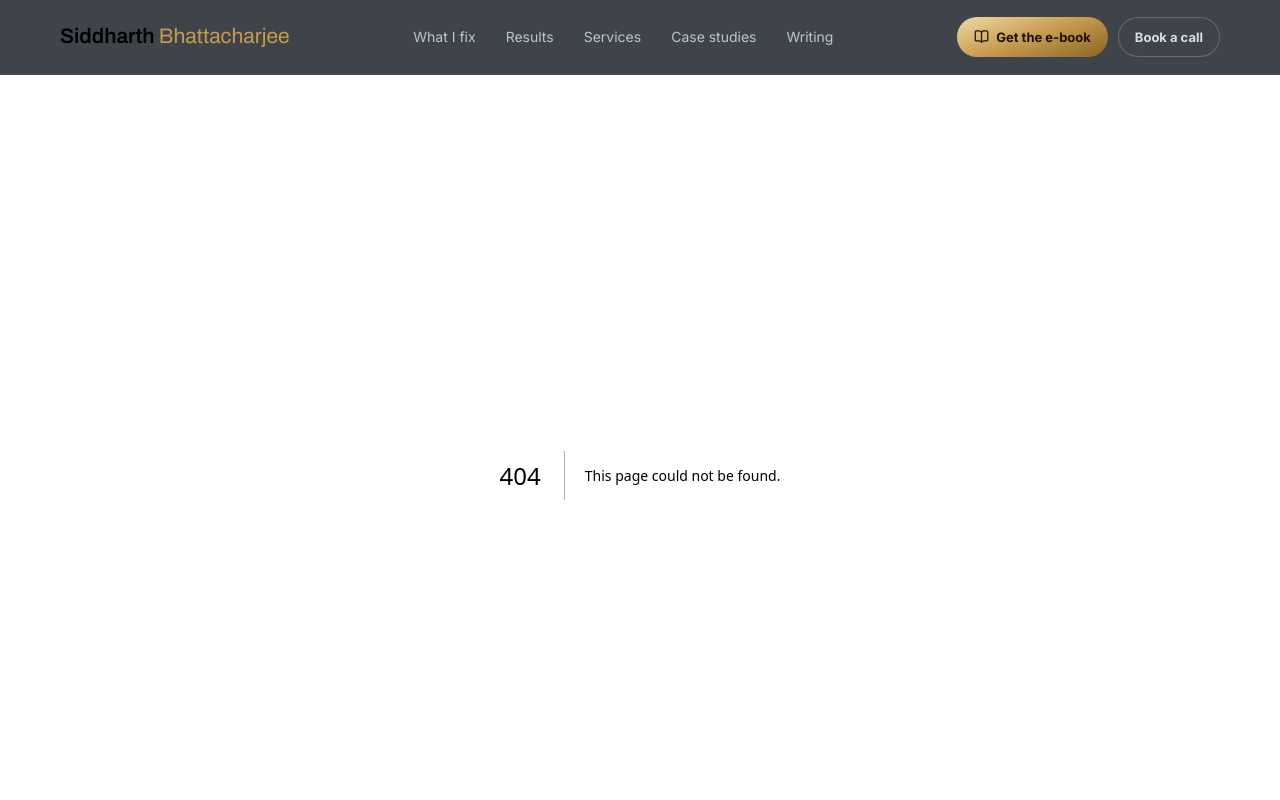
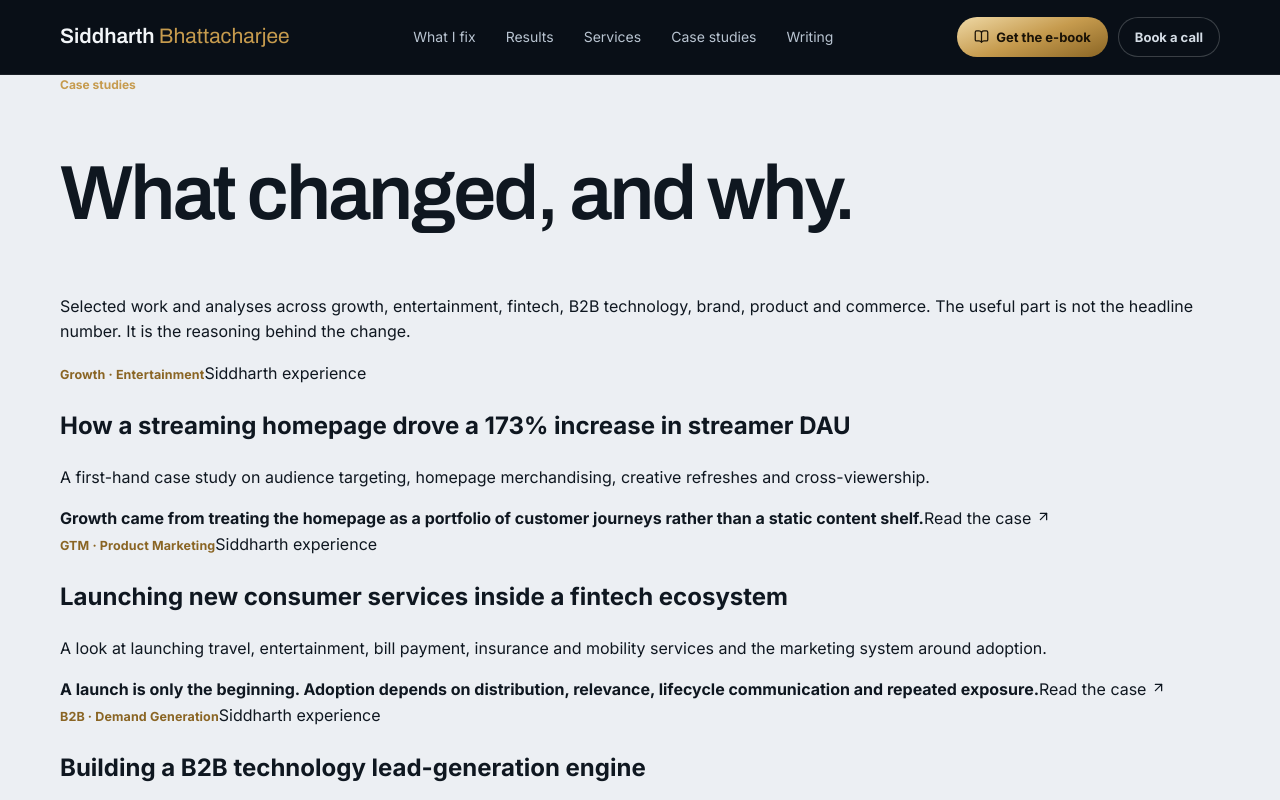
Before and after one commit to iLuciferDevil/siddharth-portfolio, a Next.js app: page /case-studies in a window 1280 px wide. Before the commit this address had no page. Shown: the top 800 px of the page. Built offline with nearby package versions, Linux system fonts and the light colour scheme.

Commit message:
Add case studies index page

```diff
--- /dev/null
+++ b/app/case-studies/page.tsx
@@ -0,0 +1,7 @@
+import Link from 'next/link';
+import {ArrowUpRight} from 'lucide-react';
+import {caseStudies} from '../../lib/case-studies';
+
+export const metadata={title:'Marketing Case Studies',description:'Selected marketing, growth, B2B, product marketing and brand case studies from Siddharth Bhattacharjee.'};
+
+export default function CaseStudies(){return <main className="surface-pearl commercial-page"><section className="commercial-hero"><div className="container"><p className="label">Case studies</p><h1 className="display h-xl">What changed, and why.</h1><p className="commercial-lead">Selected work and analyses across growth, entertainment, fintech, B2B technology, brand, product and commerce. The useful part is not the headline number. It is the reasoning behind the change.</p></div></section><section className="container case-grid">{caseStudies.map((c,i)=><Link className={`case-card ${i===0?'case-featured':''}`} href={`/case-studies/${c.slug}`} key={c.slug}><div><span className="eyebrow">{c.category}</span><span className="case-type">{c.type}</span></div><h2>{c.title}</h2><p>{c.summary}</p><strong>{c.lesson}</strong><span className="meta">Read the case <ArrowUpRight size={15}/></span></Link>)}</section><section className="surface-ink commercial-close"><div className="container commercial-close-inner"><div><p className="label">Bring your problem</p><h2 className="display h-lg">The next case study could be yours.</h2></div><div><p>If the business problem looks familiar, I would rather diagnose it with you than sell you a package before understanding it.</p><Link className="button" href="/#booking">Talk about your business <ArrowUpRight size={16}/></Link></div></div></section></main>}
```
